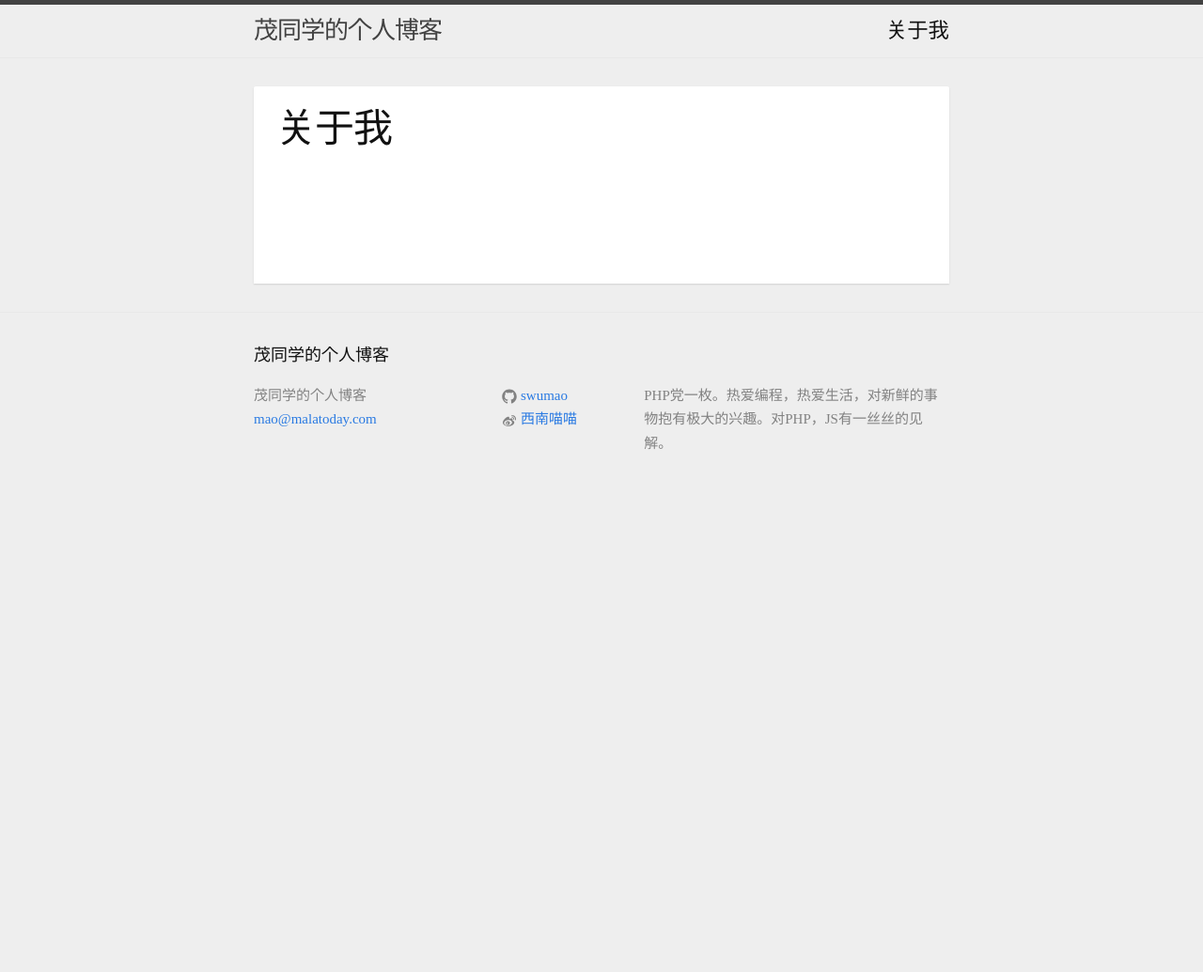
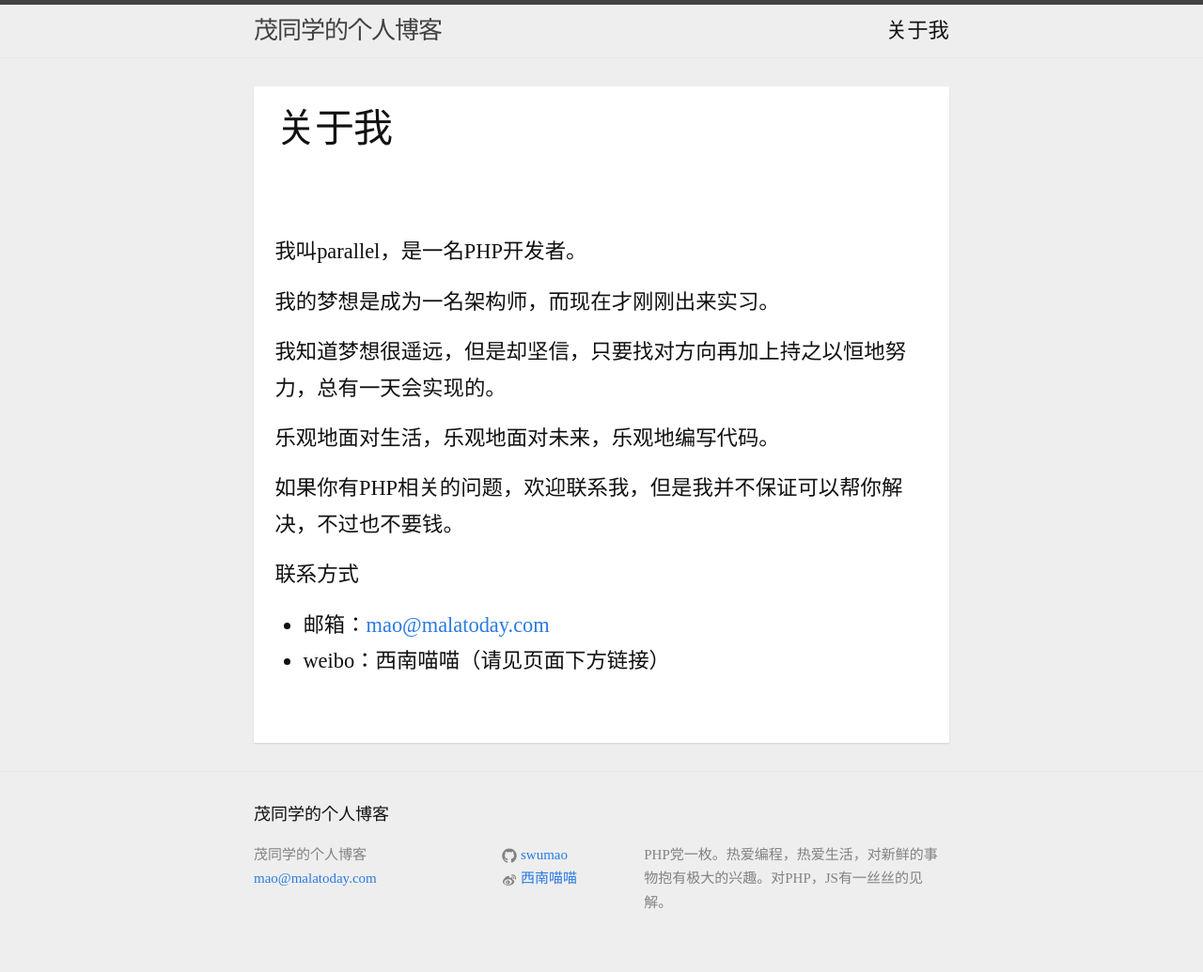
Before and after one commit to swumao/swumao.github.io, a Jekyll site: the page built from about.md, in a window 1280 px wide. Shown: the whole page at 94% size. Built offline with Jekyll 4.4.1, drawn with Linux system fonts in a browser that asks for light colours; before the commit the page ends 900 px from its top, so only the background shows below that.

Commit message:
Update about page

```diff
--- a/about.md
+++ b/about.md
@@ -3,3 +3,18 @@ layout: page
 title: 关于我
 permalink: /about/
 ---
+
+我叫parallel，是一名PHP开发者。
+
+我的梦想是成为一名架构师，而现在才刚刚出来实习。
+
+我知道梦想很遥远，但是却坚信，只要找对方向再加上持之以恒地努力，总有一天会实现的。
+
+乐观地面对生活，乐观地面对未来，乐观地编写代码。
+
+如果你有PHP相关的问题，欢迎联系我，但是我并不保证可以帮你解决，不过也不要钱。
+
+联系方式
+
+- 邮箱：[mao@malatoday.com](mailto:mao@malatoday.com)
+- weibo：西南喵喵（请见页面下方链接）
```
